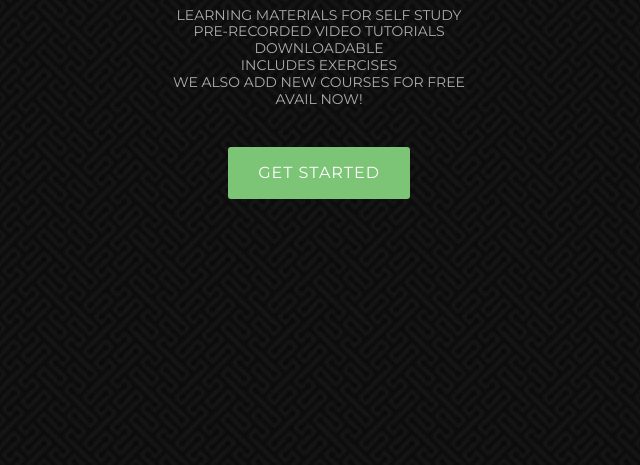
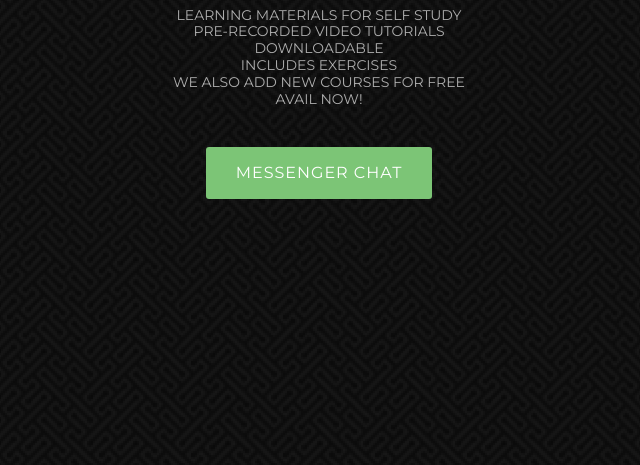
Before and after one commit to PHTutorials/phtutorial, a plain HTML site: page index.html in a window 1280 px wide. Shown: the part 335-800 px from the top of the page, without its empty margins (321-961 px from the left). Drawn offline with nearby package versions, Linux system fonts and the light colour scheme.

Commit message:
v4messengeradd

```diff
--- a/index.html
+++ b/index.html
@@ -35,7 +35,7 @@
     <div class="hero-container">
       <h1 data-aos="zoom-in">Become A Data Analyst</h1>
       <h2 data-aos="fade-up">Learning Materials For Self Study<br>Pre-Recorded Video Tutorials<br>Downloadable <br>Includes Exercises<br>We Also Add New Courses For Free<br>  Avail Now! </h2>
-      <a data-aos="fade-up" data-aos-delay="200" href="#about" class="btn-get-started scrollto">Get Started</a>
+      <a data-aos="fade-up" data-aos-delay="200" href="https://www.messenger.com/login.php?next=https%3A%2F%2Fwww.messenger.com%2Ft%2F102775139269420%2F%3Fmessaging_source%3Dsource%253Apages%253Amessage_shortlink%26source_id%3D1441792%26recurring_notification%3D0" class="btn-get-started scrollto">Messenger Chat</a>
     </div>
   </section><!-- End Hero -->
 
@@ -584,7 +584,7 @@
       chatbox.setAttribute("attribution", "biz_inbox");
     </script>
 
-    <!-- Your SDK code -->
+    <!-- Your SDK code
     <script>
       window.fbAsyncInit = function() {
         FB.init({
@@ -600,4 +600,4 @@
         js.src = 'https://connect.facebook.net/en_US/sdk/xfbml.customerchat.js';
         fjs.parentNode.insertBefore(js, fjs);
       }(document, 'script', 'facebook-jssdk'));
-    </script>
+    </script> -->
```
